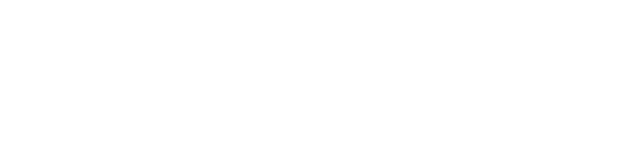
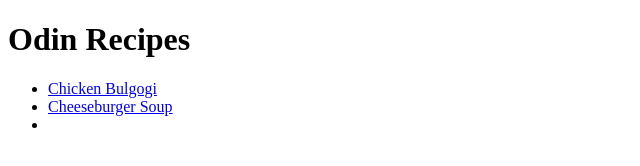
Before and after one commit to fcl1688/odin-recipes, a plain HTML site: page index.html in a window 1280 px wide. Shown: the whole page, without its empty margins (0-640 px from the left). Drawn offline with Linux system fonts and the light colour scheme.

Commit message:
Link cheeseburger soup page

```diff
--- a/index.html
+++ b/index.html
@@ -5,11 +5,18 @@
 <head>
     <meta charset="UTF-8">
     <meta name="viewport" content="width=device-width, initial-scale=1.0">
-    <title>Document</title>
-    <!-- change title name -->
+    <title>Odin Recipes</title>
 </head>
 
 <body>
+    <h1>Odin Recipes</h1>
+
+    <ul>
+        <li><a href="./recipes/chicken-bulgogi.html">Chicken Bulgogi</a></li>
+        <li><a href="./recipes/cheeseburger-soup.html">Cheeseburger Soup</a></li>
+        <li></li>
+    </ul>
+
     <!-- add an h1 element -->
     <!-- mkdir recipes, inside the recipes create a new html with dish.html
          include h1 heading with recipe name -->
```
